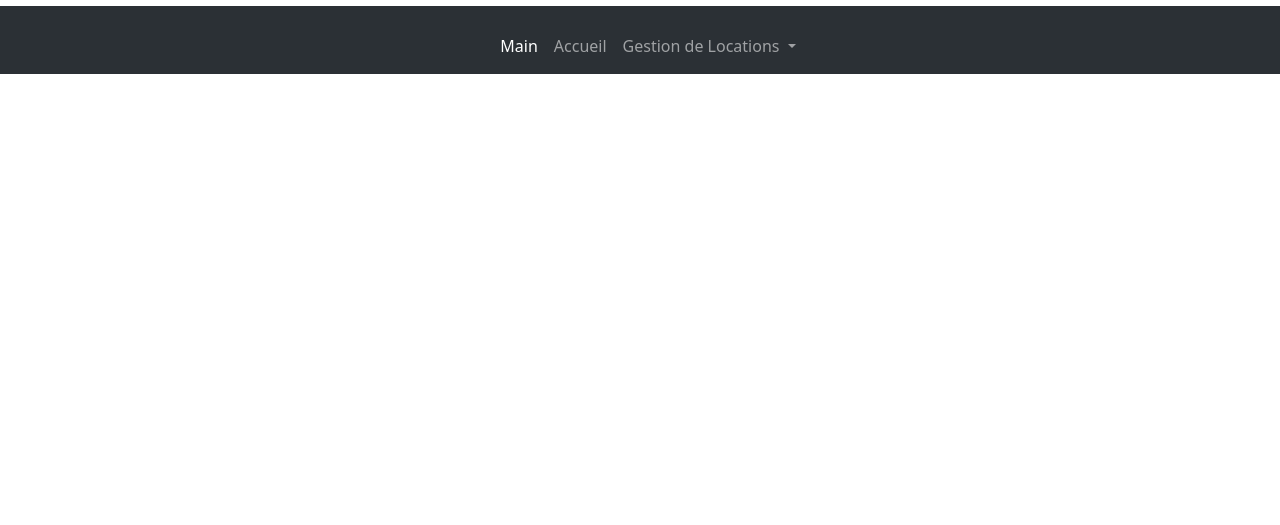
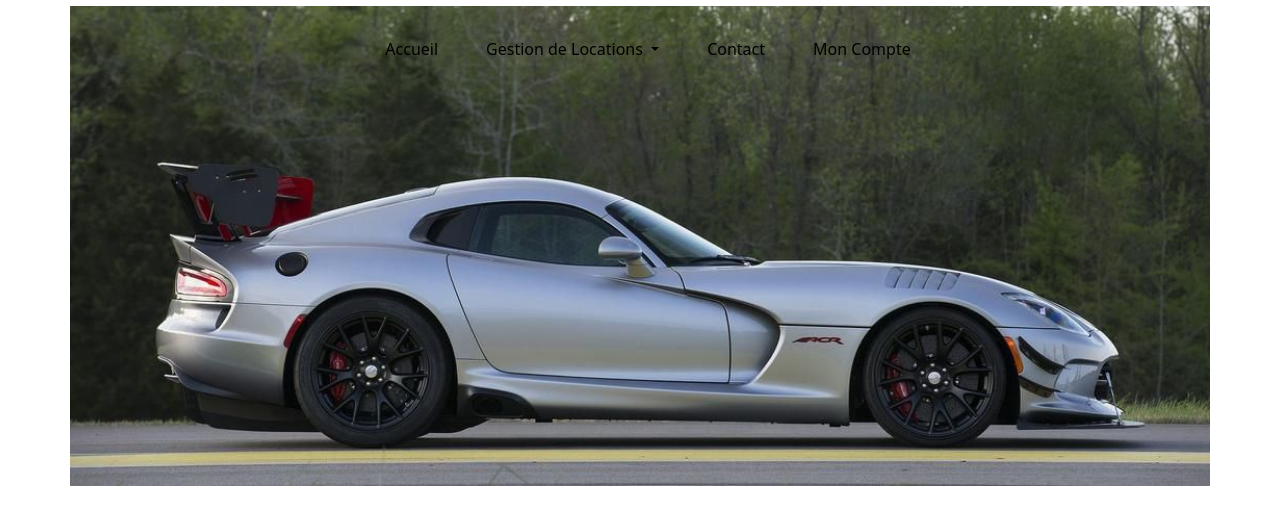
Before and after one commit to DyAnah01/Location, a Symfony app: template templates/accueil/index.html.twig in a window 1280 px wide. Shown: the top 525 px of the page. Run offline with Twig, Linux system fonts and the light colour scheme; the template is opened without the code that fills it, so the values that code supplies are empty; some libraries are stand-ins or nearby versions.

Commit message:
header is done

```diff
--- a/public/css/style.css
+++ b/public/css/style.css
@@ -4,13 +4,19 @@
 }
 
 
- header{
-    background-image: url("/images/audiRsq8.jpeg");
-    width: 75rem;
-    height: 45rem;
+header{
+    background-image: url("../images/b.jpg");
+    height: 30rem;
+    background-size: cover;
+    background-repeat: no-repeat;
+    background-position-y: bottom;
 
 }
 
 h1{
     text-align: center;
 }
+
+/* .container-fluid{
+ --bs-gutter-x: 0;
+} */
--- a/src/Controller/AccueilController.php
+++ b/src/Controller/AccueilController.php
@@ -11,6 +11,7 @@ class AccueilController extends AbstractController
     #[Route('/accueil', name: 'app_accueil')]
     public function index(): Response
     {
+
         return $this->render('accueil/index.html.twig', [
             'controller_name' => 'AccueilController',
         ]);
--- a/templates/accueil/index.html.twig
+++ b/templates/accueil/index.html.twig
@@ -1,18 +1,20 @@
 {% extends 'base.html.twig' %}
 
 {% block title %}Hello AccueilController!{% endblock %}
-{% block stylesheets %}
+
+{# {% block stylesheets %}
     <link rel="stylesheet" href="{{ asset("css/style.css") }}">
-    <H1>Bienvenue a bord</H1>
-{% for item in items %}
+    <h1>Bienvenue a bord</h1>
+{% endblock %}   #}
+
+
+{# {% for item in items %}
 
 {% else %}
 
-{% endfor %}
-<header>
+{% endfor %} #}
 
-</header>
-{% endblock %}
+
 {% block body %}
 
 
--- a/templates/base.html.twig
+++ b/templates/base.html.twig
@@ -13,9 +13,19 @@
 		<link rel="stylesheet" href="{{ asset("css/style.css") }}">
 	</head>
 	<body>
+		<header class="container">
 		{% include "nav.html.twig" %}
+		</header>
 
-		{% block body %}{% endblock %}
+
+		{# {% include "header.html.twig" %} #}
+
+		{% block body %}
+
+		{% endblock %}
+
+
+
 	</body>
 
 	<script src="https://cdn.jsdelivr.net/npm/bootstrap@5.3.0-alpha1/dist/js/bootstrap.bundle.min.js" integrity="sha384-w76AqPfDkMBDXo30jS1Sgez6pr3x5MlQ1ZAGC+nuZB+EYdgRZgiwxhTBTkF7CXvN" crossorigin="anonymous"></script>
--- a/templates/nav.html.twig
+++ b/templates/nav.html.twig
@@ -1,4 +1,4 @@
-<nav class="navbar navbar-expand-lg bg-body-tertiary bg-dark" data-bs-theme="dark">
+<nav class="navbar navbar-expand-lg bg-body-transparent bg-transparent" data-bs-theme="dark">
   <div class="container-fluid">
       <a class="navbar-brand" href="#"></a>
 
@@ -10,26 +10,28 @@
       <ul class="navbar-nav">
 
         <li class="nav-item">
-          <a class="nav-link active" aria-current="page" href="{{ path('app_accueil')}}">Main</a>
+          <a class="nav-link active text-black mx-3" aria-current="page" href="{{ path('app_accueil')}}">Accueil</a>
         </li>
 
+        <li class="nav-item dropdown">
+          <a class="nav-link dropdown-toggle text-black mx-3" href="#" role="button" data-bs-toggle="dropdown" aria-expanded="false">
+            Gestion de Locations
+          </a>
+          <ul class="dropdown-menu bg-secondary mx-3">
+            <li><a class="dropdown-item text-white" href="{{ path('app_agences') }}">Agences</a></li>
+            <li><a class="dropdown-item text-white" href="">Vehicules</a></li>
+            <li><a class="dropdown-item text-white" href="">Membre</a></li>
+            <li><a class="dropdown-item text-white" href="">Commandes</a></li>
+            <li><a class="dropdown-item text-white" href="{{ path('app_contact') }}">Contact</a></li>
+          </ul>
+        </li>
         <li class="nav-item">
-          <a class="nav-link" href="{{ path('app_accueil') }}"> Accueil </a>
+          <a class="nav-link text-black mx-3" href="">Contact</a>
+        </li>
+        <li class="nav-item">
+          <a class="nav-link text-black mx-3" href="">Mon Compte</a>
         </li>
 
-
-        <li class="nav-item dropdown">
-          <a class="nav-link dropdown-toggle" href="#" role="button" data-bs-toggle="dropdown" aria-expanded="false">
-            Gestion de Locations
-          </a>
-          <ul class="dropdown-menu">
-            <li><a class="dropdown-item" href="{{ path('app_agences') }}">Agences</a></li>
-            <li><a class="dropdown-item" href="">Vehicules</a></li>
-            <li><a class="dropdown-item" href="">Membre</a></li>
-            <li><a class="dropdown-item" href="">Commandes</a></li>
-            <li><a class="dropdown-item" href="{{ path('app_contact') }}">Contact</a></li>
-          </ul>
-        </li>
 
       </ul>
     </div>
```
Also changed, not shown: migrations/Version20230213151333.php (added, +37 -0 lines), public/images/a.jpg (added), public/images/b.jpg (added), public/images/c.jpg (added).
